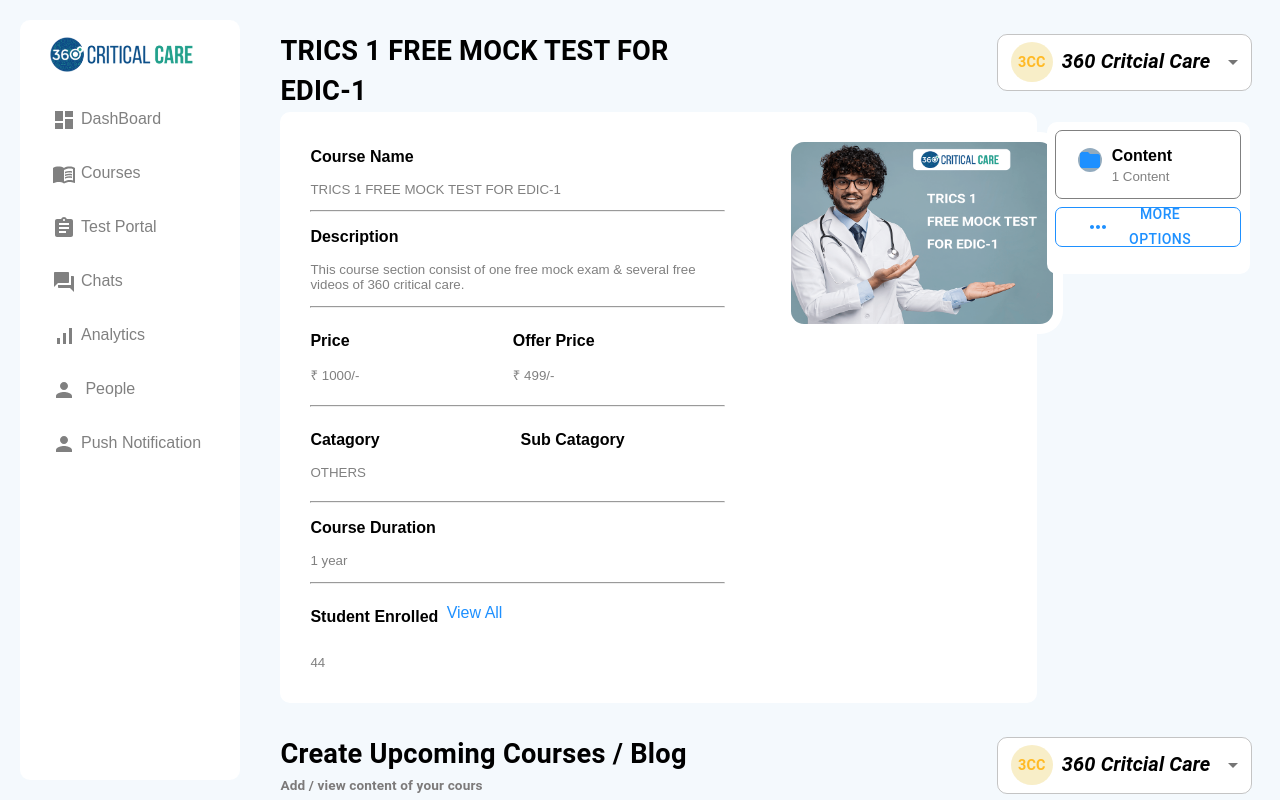
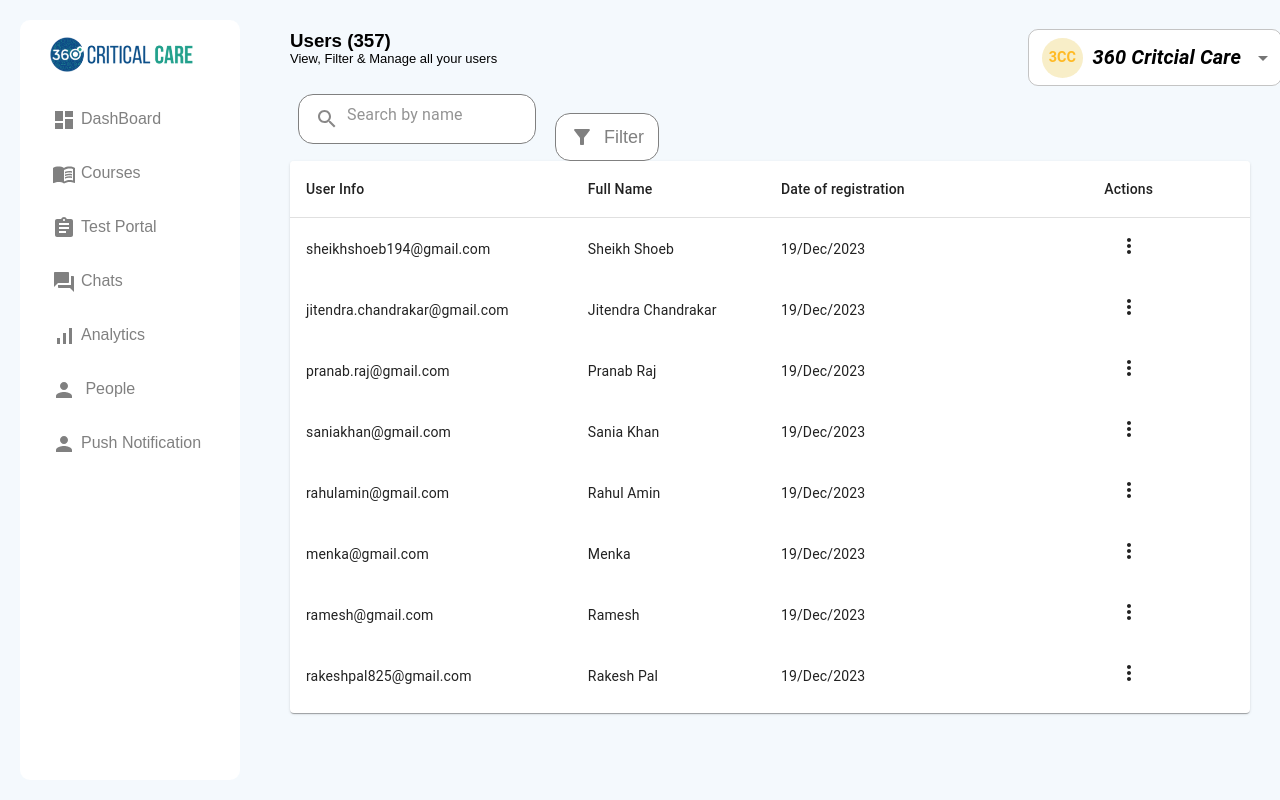
Before and after one commit to vidhichandrakar/Admin_CrticicalCare, a React (Create React App) app: page / in a window 1280 px wide. Built offline with nearby package versions, Linux system fonts and the light colour scheme.

Commit message:
optimize

```diff
--- a/src/AllComponent/AdminDashboardMain/Main.js
+++ b/src/AllComponent/AdminDashboardMain/Main.js
@@ -19,7 +19,7 @@
   return (
     <main className="main-container">
       {/* <Dashboard /> */}
-      {/* <User/> */}
+      <User/>
       {/* <MainCourses/> */}
       {/* <Banner /> */}
       {/* <User/> */}
@@ -30,9 +30,9 @@
       {/* <Testimonial/> */}
       {/* <CreateCoupon/> */}
       {/* <CreateCoupon/> */}
-      <Trics1FreeMockTest/>
+      {/* <Trics1FreeMockTest/> */}
       {/* <MainCourses/> */}
-      <UpcomingCoursesMain/>
+      {/* <UpcomingCoursesMain/> */}
       {/* <YourCourses /> */}
       {/* <Analytics /> */}
       {/* <Analytics /> */}
```
Also changed, not shown: src/AllComponent/DAshBoardRight/People/User.js (+1 -39 lines).
